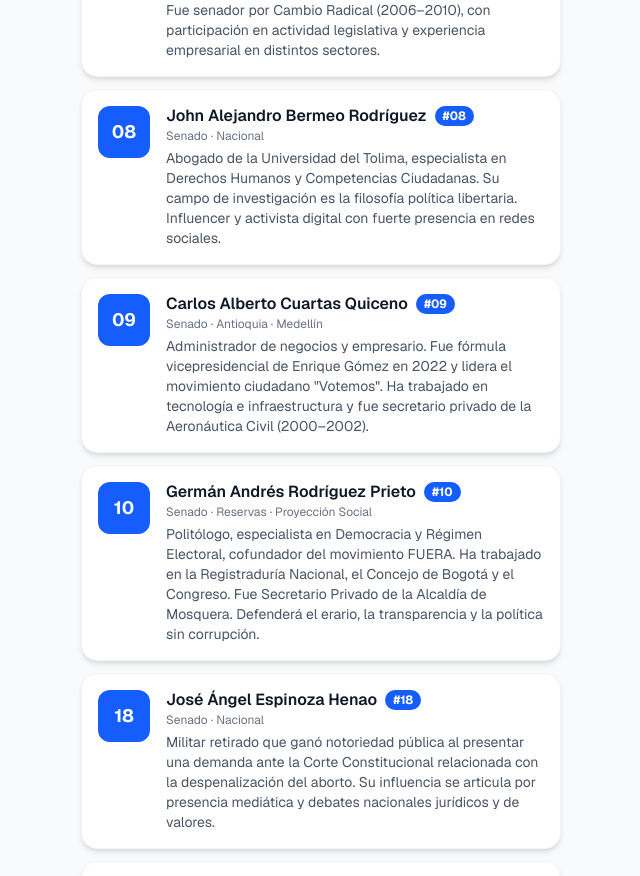
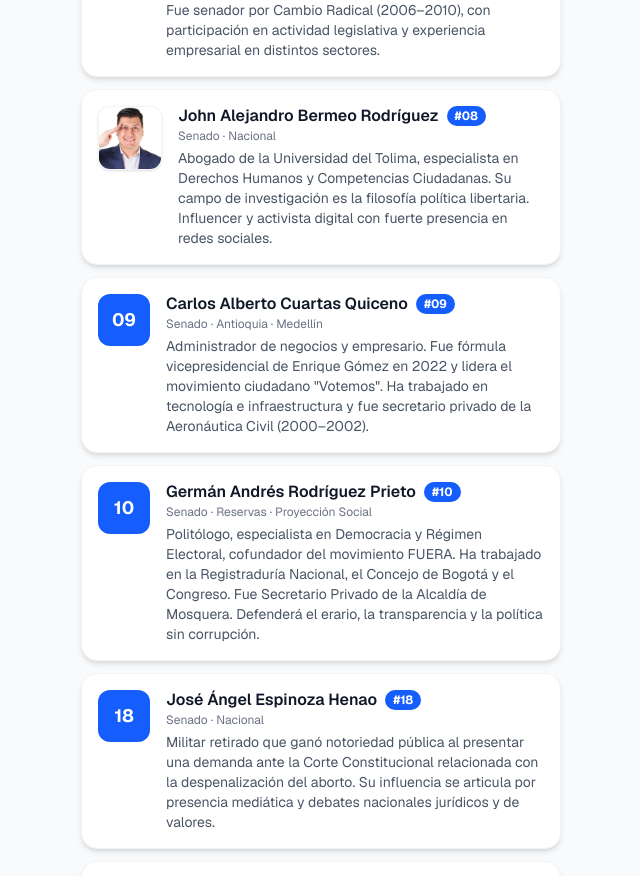
Before and after one commit to pdromoreno7/voto-senado-camara-2026-v1, a Next.js app: page / in a window 1280 px wide. Shown: the part 1356-2232 px from the top of the page, without its empty margins (319-959 px from the left). Built offline with nearby package versions, Linux system fonts and the light colour scheme.

Commit message:
feat: add photo for John Alejandro Bermeo #08

```diff
--- a/app/page.tsx
+++ b/app/page.tsx
@@ -58,6 +58,7 @@ const salvacionCandidatos = [
     cargo: "Senado",
     descripcion: "Abogado de la Universidad del Tolima, especialista en Derechos Humanos y Competencias Ciudadanas. Su campo de investigación es la filosofía política libertaria. Influencer y activista digital con fuerte presencia en redes sociales.",
     region: "Nacional",
+    foto: "/john-bermeo.jpg",
   },
   {
     numero: "09",
```
Also changed, not shown: public/john-bermeo.jpg (added).
